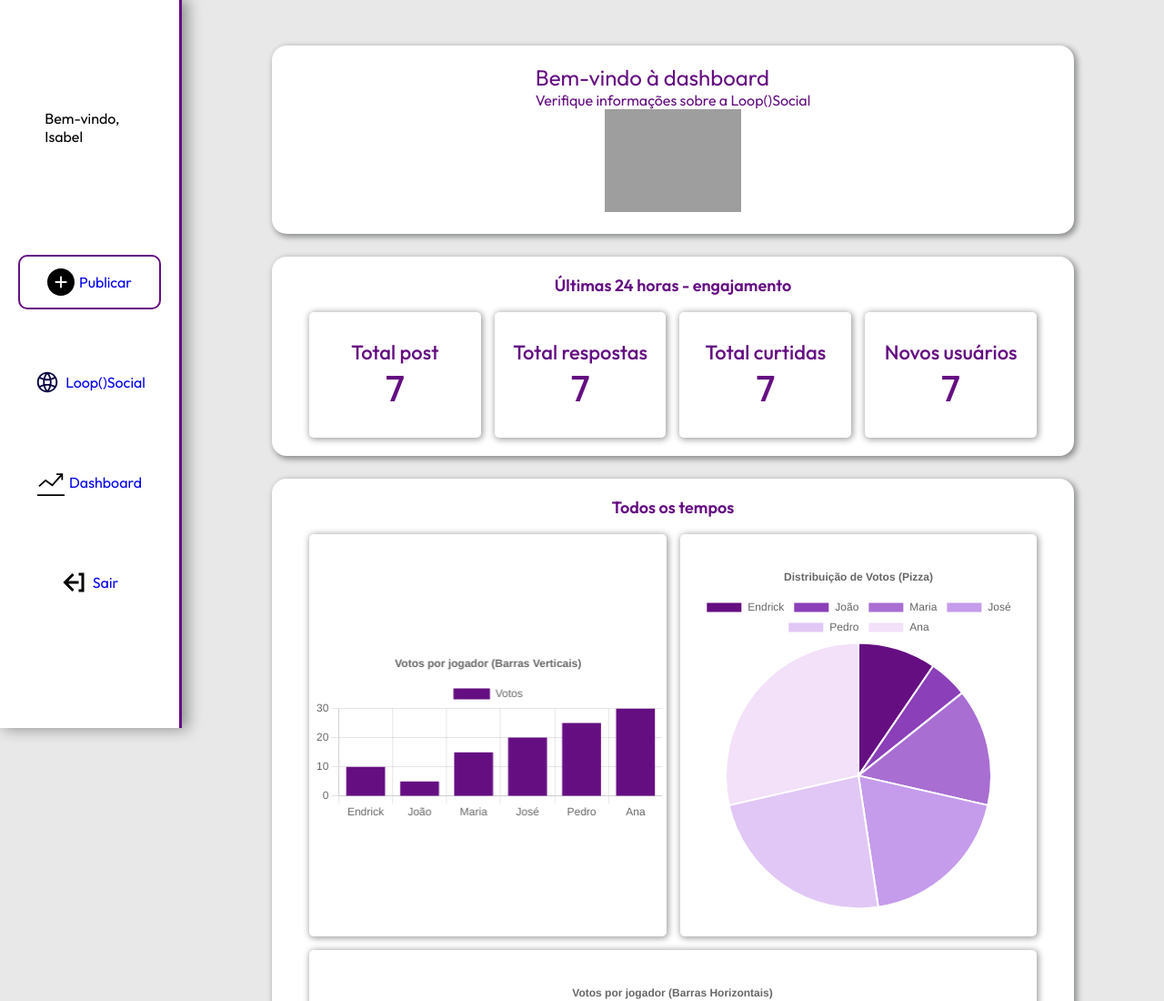
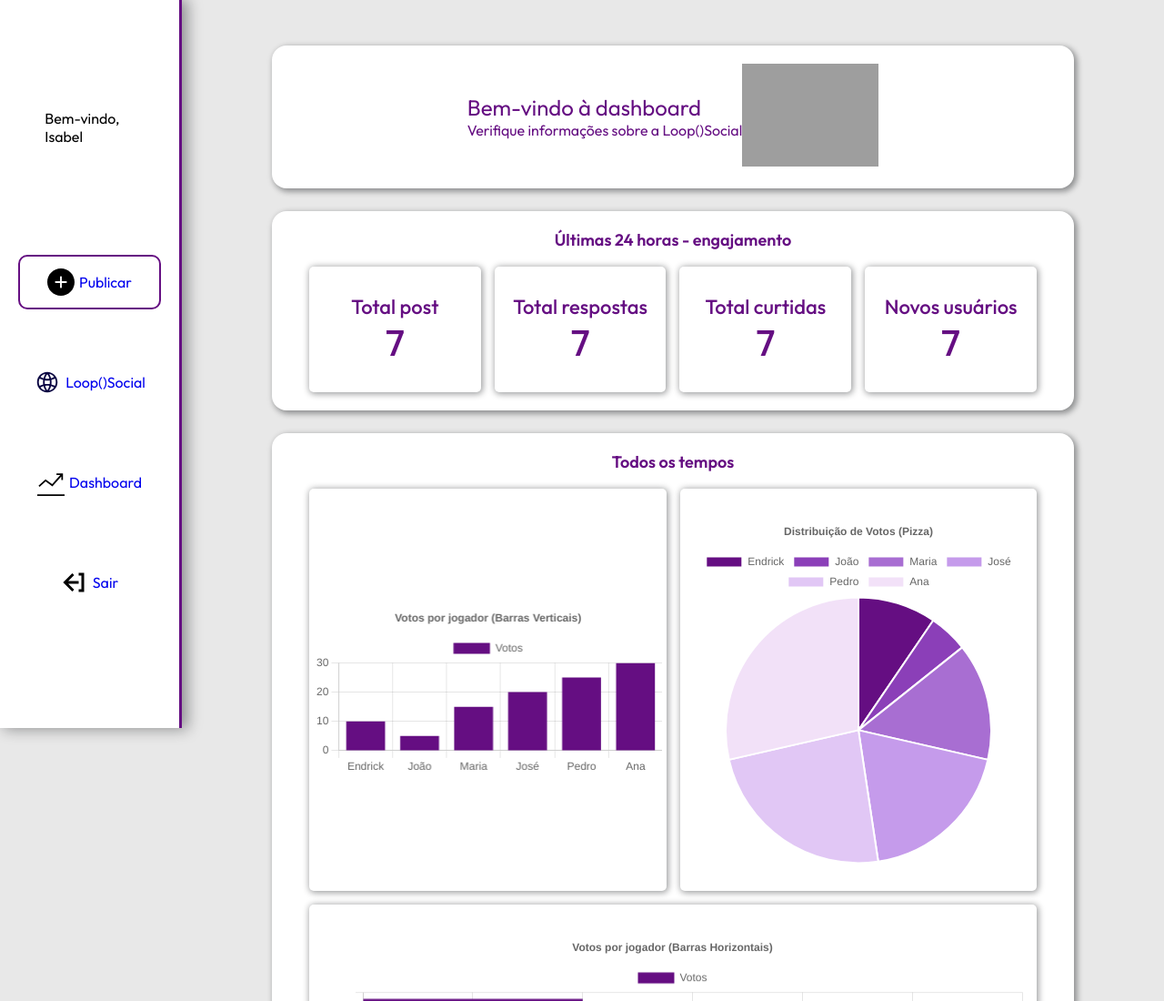
Before and after one commit to isabellin01/projeto-individual, a plain HTML site: page public/dashboard.html in a window 1280 px wide. Shown: the top 1100 px of the page at 91% size. Drawn offline with nearby package versions, Linux system fonts and the light colour scheme; grey boxes are pictures that could not be loaded.

Commit message:
Ajustando a capa da dashboard para row

```diff
--- a/public/css/dashboard.css
+++ b/public/css/dashboard.css
@@ -26,6 +26,10 @@ body {
     box-shadow: 2.5px 2.5px 6px 1px rgb(8, 10, 12, 0.4);
 }
 
+.dash .dash-divs:nth-child(1) {
+    display: flex;
+    flex-direction:row;
+}
 .dash-capa-img img {
     width: 150px;
 }
```
